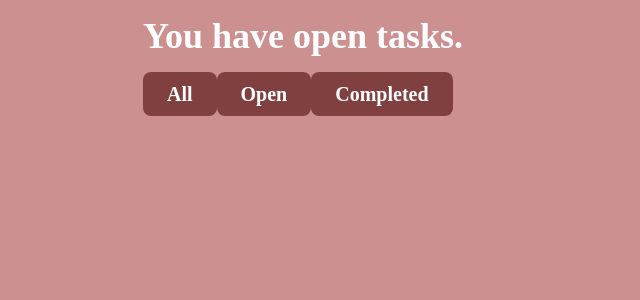
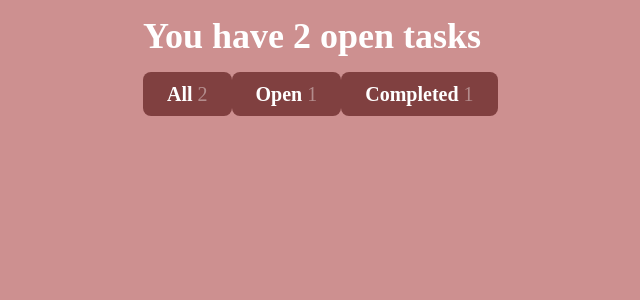
Before and after one commit to stellamarma/ToDoList-React, a React (Vite) app in the folder todo-app/: page / in a window 1280 px wide. Shown: the top 300 px of the page, without its empty margins (113-753 px from the left). Built offline with nearby package versions, Linux system fonts and the light colour scheme.

Commit message:
Add numbers to the tabs

```diff
--- a/todo-app/src/App.jsx
+++ b/todo-app/src/App.jsx
@@ -5,12 +5,16 @@ import TodoList from "./components/TodoList";
 
 
 function App() {
+  const todos=[
+    {input:'Wash dishes',complete:true},
+    {input:'Go for walk',complete:false}
+  ]
 
   return (
    <>
-    <Header />
-    <Tabs />
-    <TodoList />
+    <Header todos={todos}/>
+    <Tabs todos={todos}/>
+    <TodoList todos={todos}/>
     <TodoInput />
    </>
   )
--- a/todo-app/src/components/Header.jsx
+++ b/todo-app/src/components/Header.jsx
@@ -1,8 +1,9 @@
-function Header(){
+function Header(props){
+    const { todos}=props
 
     return(
         <header>
-            <h1 className="text-gradient">You have open tasks.</h1>
+            <h1 className="text-gradient">You have {todos.length} open {todos.length > 0 ? 'tasks' : 'task'}</h1>
         </header>
     )
 
--- a/todo-app/src/components/Tabs.jsx
+++ b/todo-app/src/components/Tabs.jsx
@@ -1,12 +1,19 @@
-function Tabs(){
+function Tabs(props){
+    const {todos}=props
     const tabs=['All','Open','Completed']
 
     return(
         <nav className="tab-container">
             {tabs.map((tab,tabIndex)=>{
+                const numbOfTasks=tab==='All'?
+                    todos.length :
+                    tab==='Open'?
+                    todos.filter(val=> !val.complete).length :
+                    todos.filter(val=> val.complete).length
+
                 return(
                     <button key={tabIndex} className="tab-button">
-                        <h4>{tab}</h4>
+                        <h4>{tab} <span>{numbOfTasks}</span></h4>
                     </button>
                 )
             })}
```
